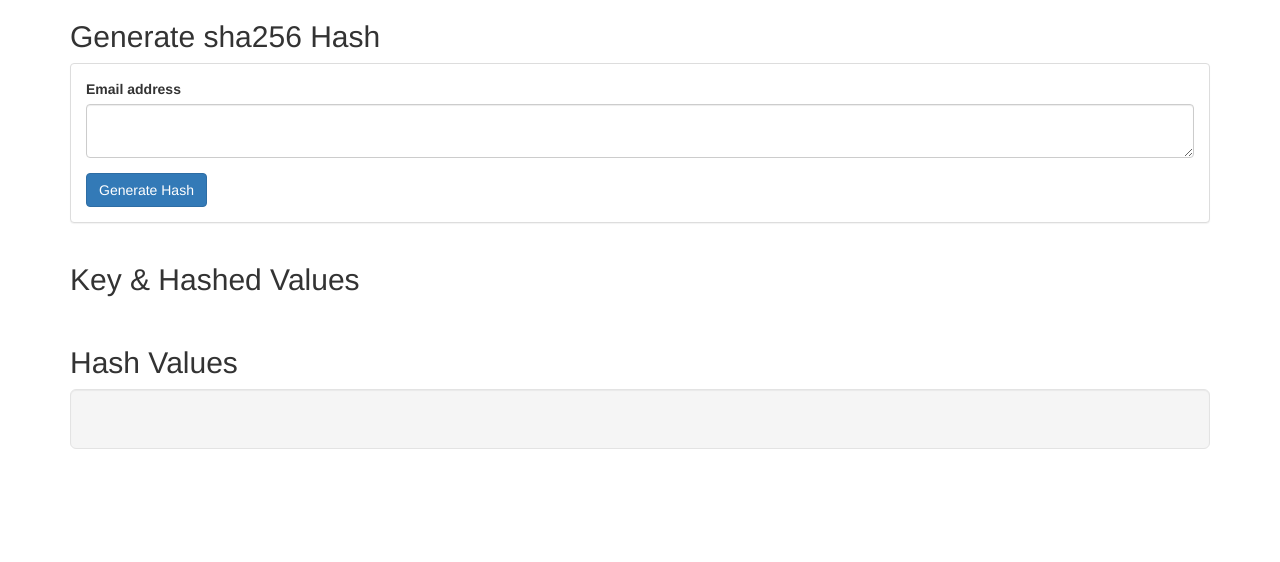
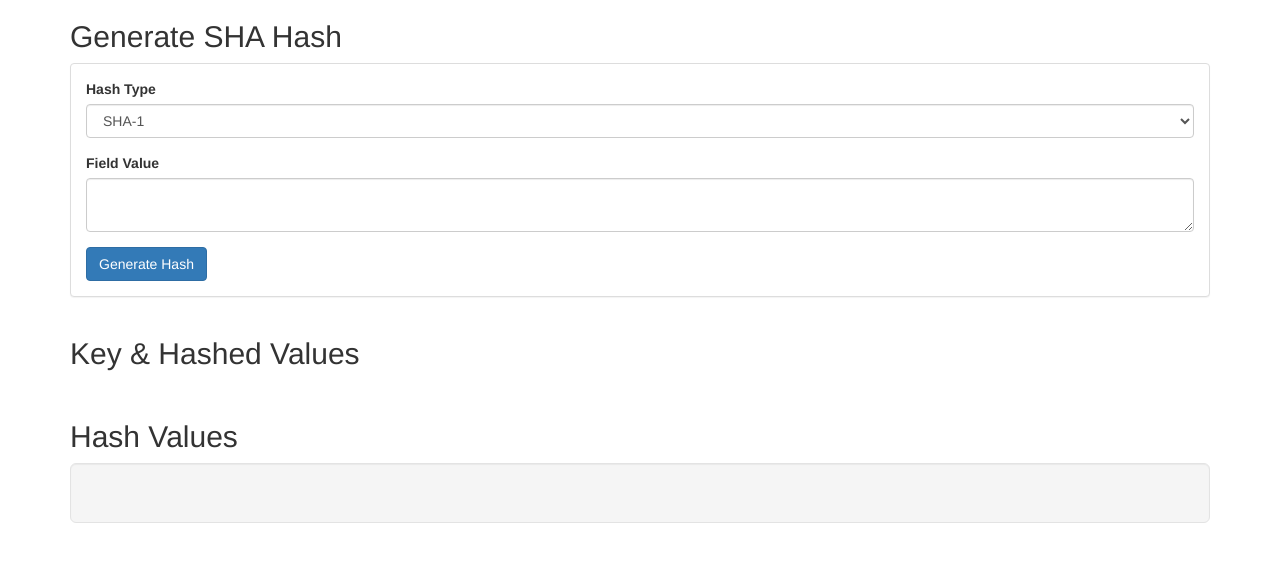
Before and after one commit to MEVJ/MeanVJ.github.io, a plain HTML site: page index.html in a window 1280 px wide. Drawn offline with nearby package versions, Linux system fonts and the light colour scheme.

Commit message:
Update index.html

```diff
--- a/index.html
+++ b/index.html
@@ -1,12 +1,12 @@
 <!DOCTYPE html>
 <html lang="en">
 <head>
-    <title>HASH TIME</title>
+    <title>Hash hash baby</title>
     <meta charset="utf-8">
     <meta name="author" content="VJ">
     <meta name="viewport" content="width=device-width, initial-scale=1">
     <!--[if lt IE 9]><script src="//html5shim.googlecode.com/svn/trunk/html5.js"></script><![endif]-->
-    <script src="https://cdnjs.cloudflare.com/ajax/libs/jsSHA/2.0.2/sha256.js">/* SHA-256 JavaScript implementation */</script>
+    <script src="https://cdnjs.cloudflare.com/ajax/libs/jsSHA/2.0.2/sha.js"></script>
     <script src="https://cdnjs.cloudflare.com/ajax/libs/jquery/2.1.4/jquery.js"></script>
     <link href="https://maxcdn.bootstrapcdn.com/bootstrap/3.3.6/css/bootstrap.min.css" rel="stylesheet" integrity="sha256-7s5uDGW3AHqw6xtJmNNtr+OBRJUlgkNJEo78P4b0yRw= sha512-nNo+yCHEyn0smMxSswnf/OnX6/KwJuZTlNZBjauKhTK0c+zT+q5JOCx0UFhXQ6rJR9jg6Es8gPuD2uZcYDLqSw==" crossorigin="anonymous">
     <script>
@@ -14,11 +14,13 @@
             $('#generate-hash').click( function() {
               $("#display ul").empty();
               $("#myTable").empty();
+              var hashType=$('#hashtype').val();
+              console.log(hashType);
                 var lines = $('#message').val().split('\n');
                 for(var i = 0;i < lines.length;i++){
                   var t = new Date();
                   //hash = Sha256.hash(lines[i]);
-                  var shaObj = new jsSHA("SHA-256", "TEXT");
+                  var shaObj = new jsSHA(hashType, "TEXT");
                   shaObj.update(lines[i]);
                   var hash = shaObj.getHash("HEX");
                   $('#hash-time').html(((new Date() - t))+'ms');
@@ -30,7 +32,9 @@
         });
     </script>
     <style>
-        ul{ list-style-type: none;}
+        ul{
+         list-style-type: none;
+        }
     </style>
 </head>
 <body>
@@ -38,12 +42,23 @@
     <div class="row">
 
         <div class="col-lg-12 col-md-12 col-sm-12 col-xs-12">
-          <h2> Generate sha256 Hash</h2>
+          <h2> Generate SHA Hash</h2>
           <div class="panel panel-default">
             <div class="panel-body">
               <form name="f">
+
                 <div class="form-group">
-                  <label for="message">Email address</label>
+                  <label for="hashtype">Hash Type</label>
+                  <select name="hashtype" id="hashtype" class="form-control">
+                    <option>SHA-1</option>
+                    <option>SHA-224</option>
+                    <option>SHA-256</option>
+                    <option>SHA-384</option>
+                    <option>SHA-512</option>
+                  </select>
+                </div>
+                <div class="form-group">
+                  <label for="message">Field Value</label>
                   <textarea  class="form-control" name="message" id="message" row=20></textarea>
                 </div>
                 <button type="button" name="generate-hash" id="generate-hash" class="btn btn-primary">Generate Hash</button>
```
